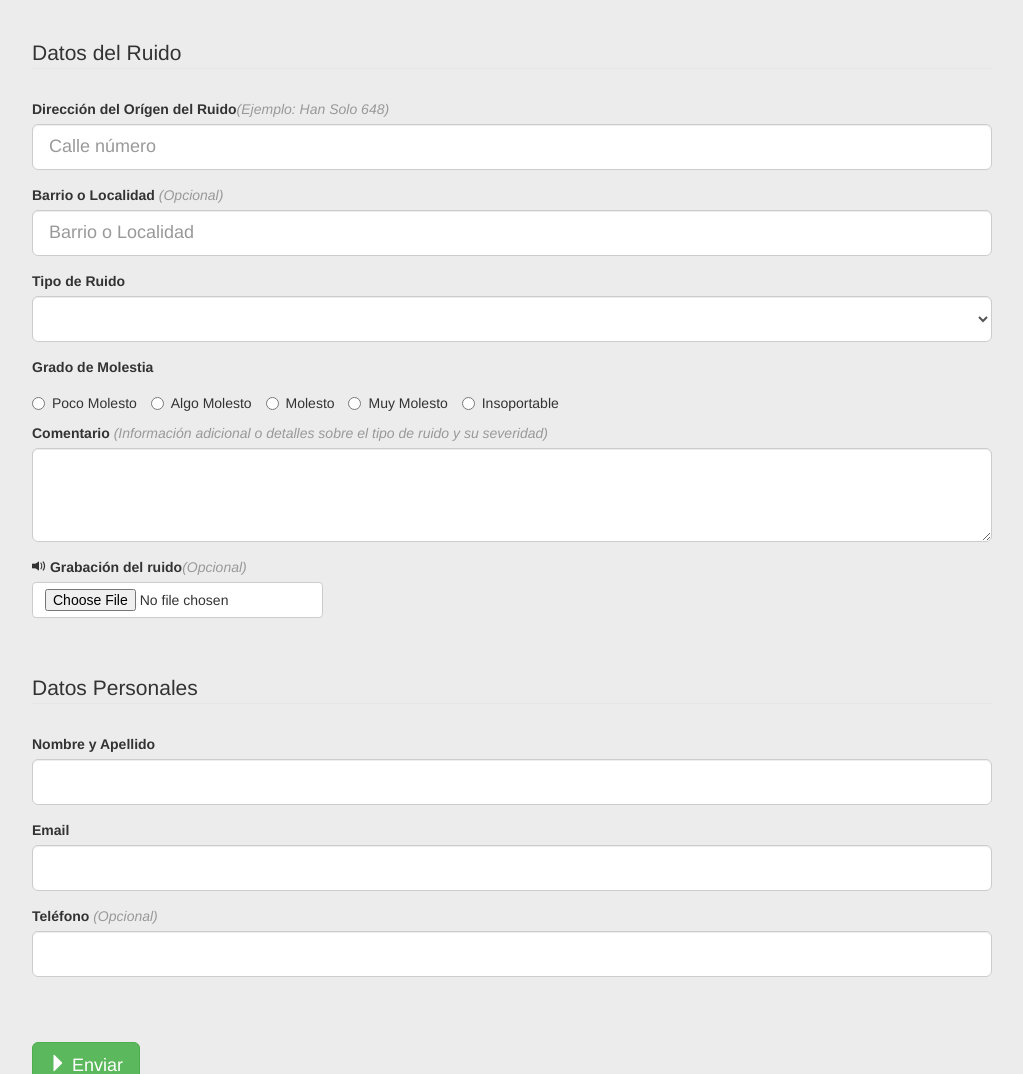
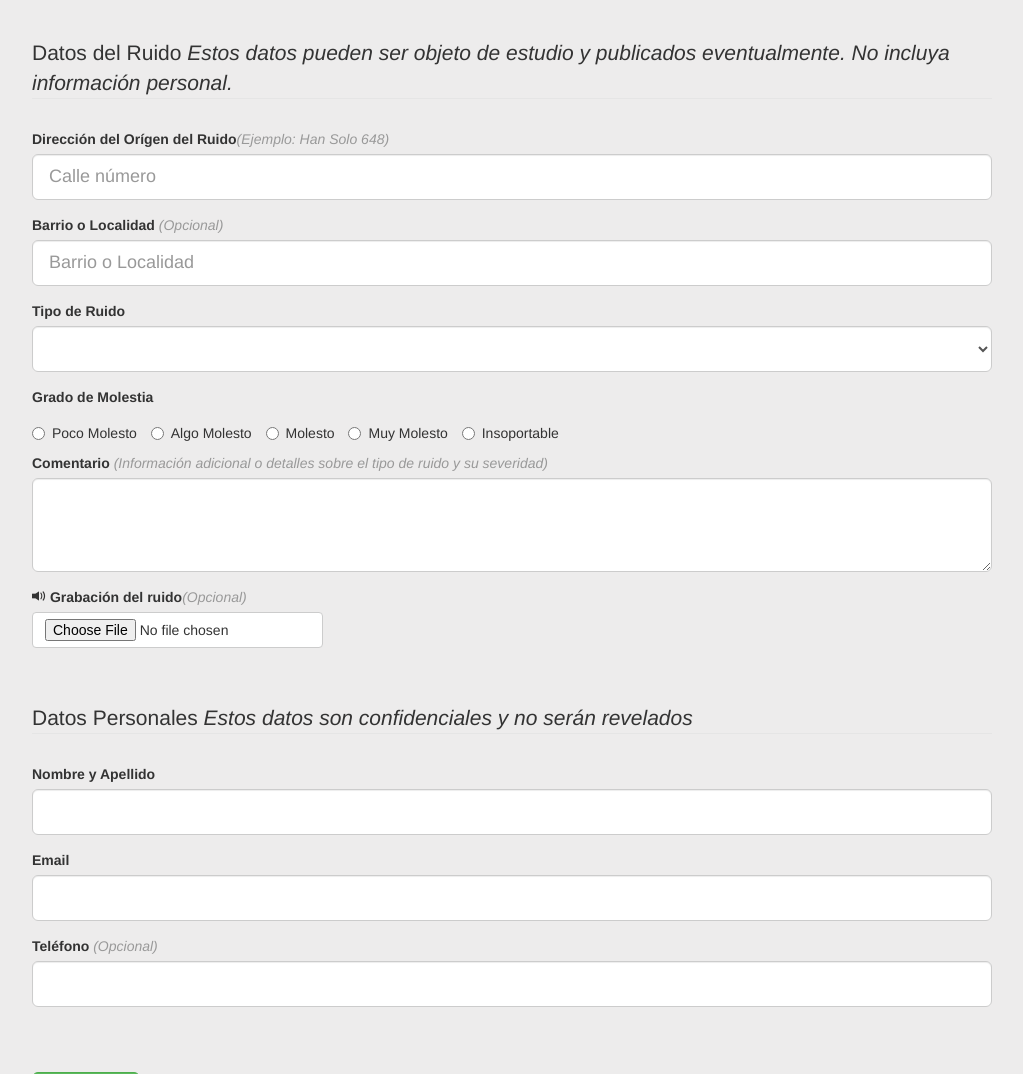
Before and after one commit to rbistolfi/cordoba_sounds, a Flask app: page /new in a window 1280 px wide. Shown: the part 436-1510 px from the top of the page, without its empty margins (128-1151 px from the left). Run offline with Flask 2, Linux system fonts and the light colour scheme; some libraries are stand-ins or nearby versions.

Commit message:
better legends for field sets

```diff
--- a/templates/new.html
+++ b/templates/new.html
@@ -5,7 +5,10 @@
 </div>
 <form>
     <fieldset id="noise_data">
-        <legend>Datos del Ruido</legend>
+        <legend>
+            Datos del Ruido
+            <em>Estos datos pueden ser objeto de estudio y publicados eventualmente. No incluya información personal.</em>
+        </legend>
 
         <div class="form-group">
             <label for="street">Dirección del Orígen del Ruido<em>(Ejemplo: Han Solo 648)</em></label>
@@ -56,7 +59,10 @@
         </div>
     </fieldset>
     <fieldset id="personal_data">
-        <legend>Datos Personales</legend>
+        <legend>
+            Datos Personales
+            <em>Estos datos son confidenciales y no serán revelados</em>
+        </legend>
 
         <div class="form-group">
             <label for="name">Nombre y Apellido</label>
```
